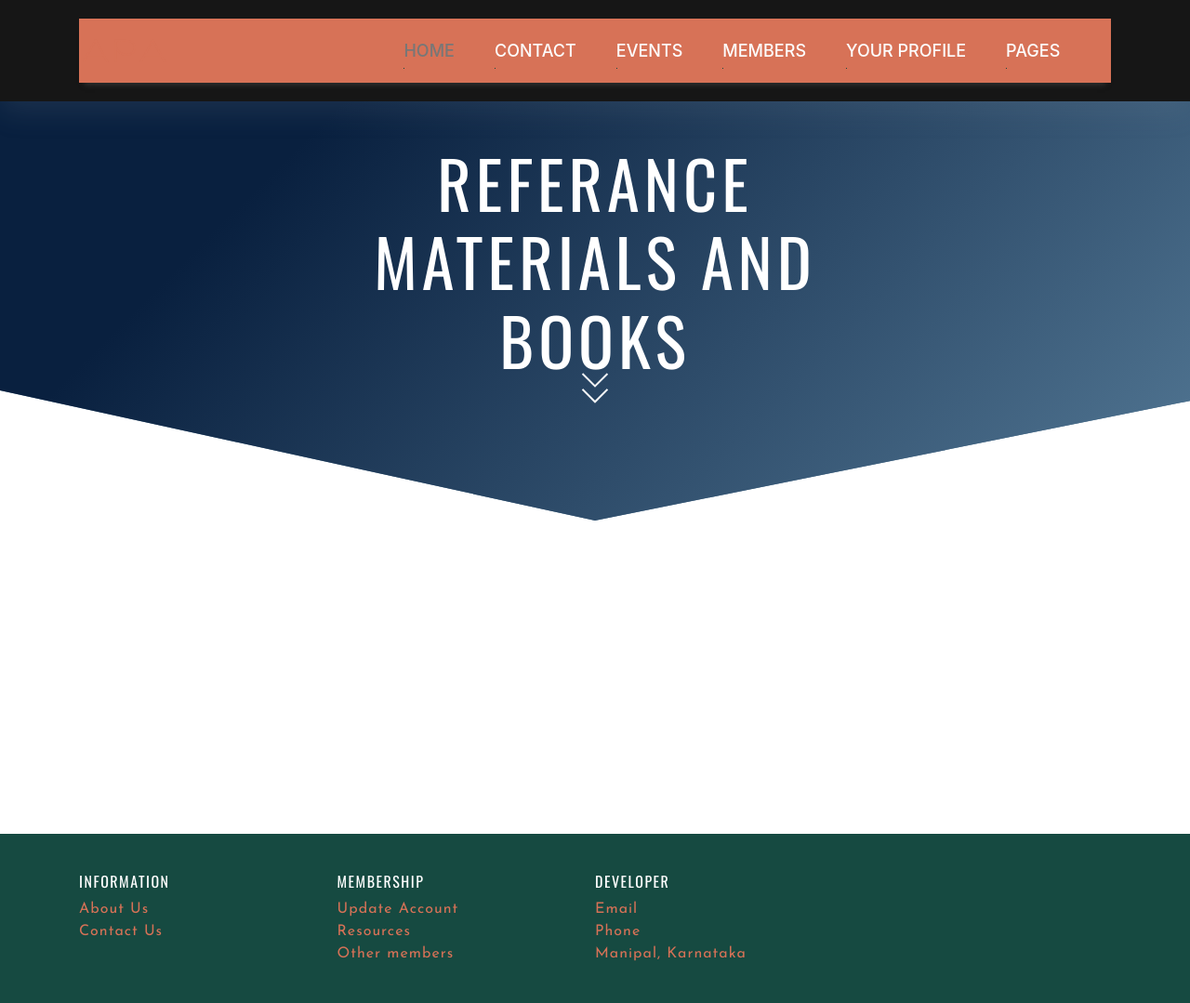
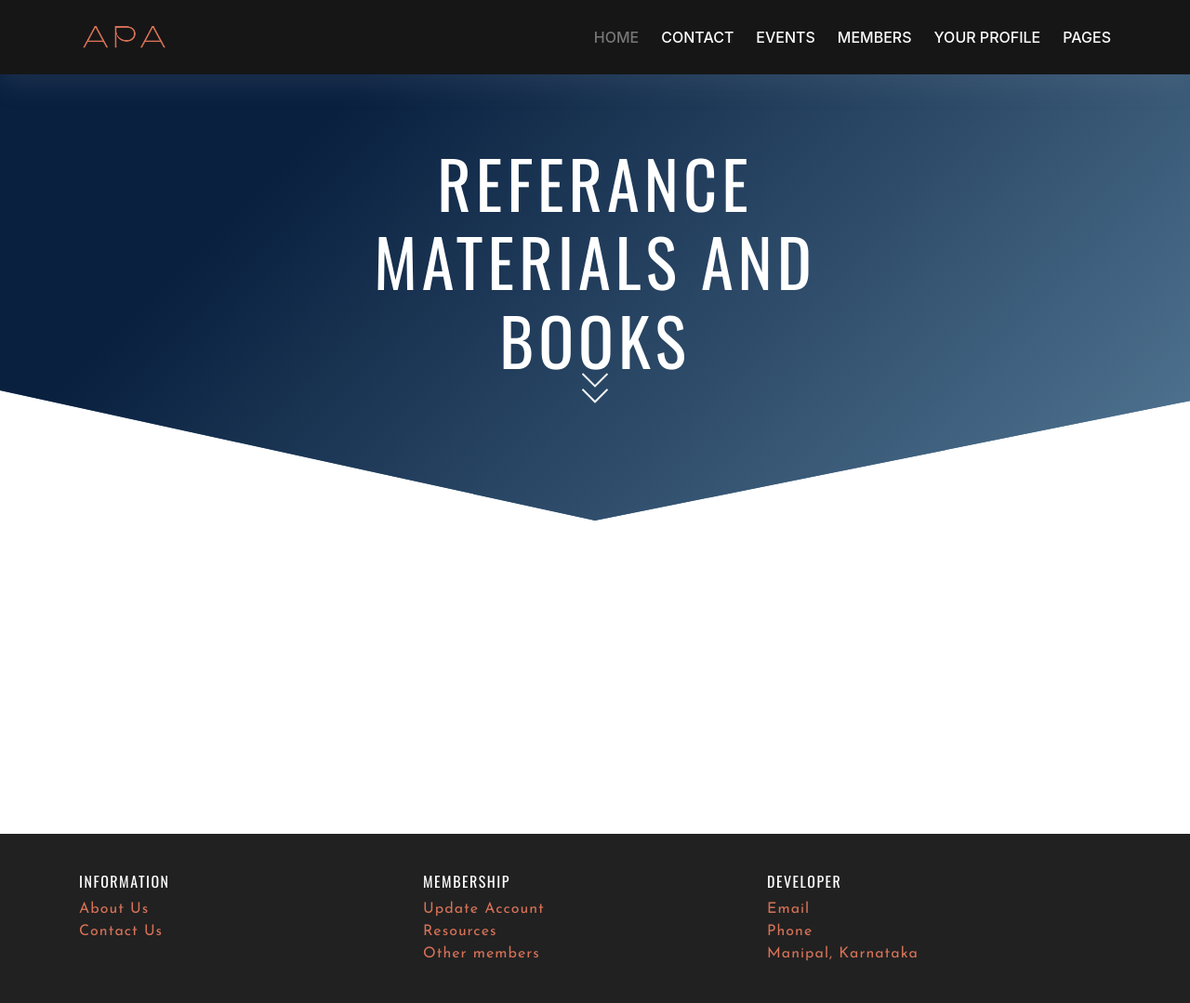
Before and after one commit to InshaManowar/apa-testing, a Django app: page /resources/ in a window 1280 px wide. Shown: the whole page at 93% size. Run offline with Django 3.2, Linux system fonts and the light colour scheme; a user stored in the database is signed in; data that the repository does not hold is empty; parts of the project's set-up code (start-up, migrations or seed data) failed here and were passed over; some libraries are stand-ins or nearby versions.

Commit message:
changes resources navbar

```diff
--- a/apa/accounts/models.py
+++ b/apa/accounts/models.py
@@ -55,7 +55,7 @@ class Account(AbstractBaseUser):
     is_active= models.BooleanField(default=False)
     is_staff= models.BooleanField(default=False)
     is_superuser= models.BooleanField(default=False)
-    profile_image=models.ImageField(upload_to=upload_location, blank=True, null=True, default='accounts/default.png')
+    profile_image=models.ImageField(upload_to=upload_location, blank=True, null=True)
 
 
 
--- a/apa/accounts/templates/accounts/base.html
+++ b/apa/accounts/templates/accounts/base.html
@@ -53,7 +53,7 @@
 			  <a class="nav-link dropdown-toggle" data-toggle="dropdown" href="#" role="button" aria-haspopup="true" aria-expanded="false">YOUR PROFILE </a>
 			  <div class="dropdown-menu">
 				<a class="dropdown-item" href="{% url 'account_update' %}">Update Profile</a>
-				<a class="dropdown-item" href="{% url 'account_update' %}">Change Password</a>
+				<a class="dropdown-item" href="{% url 'password_change' %}">Change Password</a>
 				<hr>
 				<a class="dropdown-item" href="{% url 'logout' %}">Logout</a>
 			  </div>
--- a/apa/events/templates/events/base.html
+++ b/apa/events/templates/events/base.html
@@ -111,7 +111,7 @@
               <a class="nav-link dropdown-toggle" data-toggle="dropdown" href="#" role="button" aria-haspopup="true" aria-expanded="false">YOUR PROFILE </a>
               <div class="dropdown-menu">
                 <a class="dropdown-item" href="{% url 'account_update' %}">Update Profile</a>
-                <a class="dropdown-item" href="{% url 'account_update' %}">Change Password</a>
+                <a class="dropdown-item" href="{% url 'password_change' %}">Change Password</a>
                 <hr>
                 <a class="dropdown-item" href="{% url 'logout' %}">Logout</a>
               </div>
--- a/apa/home/models.py
+++ b/apa/home/models.py
@@ -30,13 +30,12 @@ class Video(models.Model):
     created_time = models.DateTimeField( default= datetime.now())
     class Meta:
             ordering = ['-created_time', ]
-
-
+    def __str__(self):
+        return self.title
 
 class VideoDisplay(models.Model):
     videos = models.ForeignKey(Video, default=None, on_delete=models.CASCADE)
     display = models.TextField( default = None, blank=True)
-
 
 
 class VideoSidebar(models.Model):
--- a/apa/home/static/home/event-copy.css
+++ b/apa/home/static/home/event-copy.css
@@ -23,95 +23,6 @@ html {
       overflow-x: hidden !important ;
   }
   /*NAVBAR CODE STARTS HERE*/
-  nav {
-    position: -webkit-sticky;
-    position: sticky;
-    /* sticky or fixed are fine */
-    position: fixed;
-    top: 4;
-    color: rgb(17, 12, 12) !important;
-    height: 69px;
-    z-index: 2;
-    width: 100%;
-    margin-left: auto;
-    box-shadow: 0 8px 6px -6px rgb(51, 51, 51);
-
-    background: var(--my-tomato); /* background when scroll is in the top */
-    transition: background 2s; /* control how smooth the background changes */
-    }
-
-  nav.scrolled {
-    background-color: var(--my-tomato);
-    color: white !important;
-      -webkit-box-shadow: 0 8px 6px -6px rgb(48, 47, 47);
-  -moz-box-shadow: 0 8px 6px -6px rgb(66, 66, 66);
-  box-shadow: rgba(0, 0, 0, 0.09) 0px 2px 1px, rgba(0, 0, 0, 0.09) 0px 4px 2px, rgba(0, 0, 0, 0.09) 0px 8px 4px, rgba(0, 0, 0, 0.09) 0px 16px 8px, rgba(0, 0, 0, 0.09) 0px 32px 16px;color: black !important;
-  /* control how smooth the background changes */
-
-  }
-  .dropdown-content {
-  display: none;
-  position: absolute;
-  background-color: #f1f1f1 !important;
-  min-width: 160px;
-  box-shadow: 0px 2px 15px 0px rgba(0, 0, 0, 0.2);
-  z-index: 1;
-  }
-
-  .dropdown-content a {
-  color: black !important;
-  padding: 12px 16px;
-  text-decoration: none;
-  display: block;
-  }
-
-  .dropdown-content a:hover {
-  background-color: #ddd;
-  }
-
-  a.dropdown-item{
-    color: #000 !important;
-  }
-  a.dropdown-item:hover{
-    color: gray !important;
-    background-color: var(--my-tomato) !important;
-  }
-
-.dropdown:hover .dropdown-content {
-display: block;
-}
-nav li {
-margin: 3% !important;
-font-size: 20px !important;
-}
-nav ul {
-margin-right: 12% !important;
-padding: 3%;
-color: var(--my-black) !important;
-}
-.navbar-nav li a {
-font-size: 18px;
-position: relative;
-}
-.navbar-nav li a:before {
-content: '';
-position: absolute;
-top: 100%;
-bottom: 50%;
-width: 1%;
-height: 3%;
-background: var(--green-deep);
-transition: all 0.3s linear;
-}
-
-.navbar-nav li a:hover:before {
-width: 80%;
-}
-
-.navbar-nav li a:hover {
-color: white !important;
-
-}
 
 .img-fluid{
 padding-top: 100px;
@@ -329,61 +240,8 @@ border-radius: 30%;
   ======================
   */
 
-  .footer {
-    background-color: var(--green-deep);
-    padding: 2.6rem 1rem;
-    line-height: 1.5rem;
-    height: auto;
-  }
+  @media only screen and (max-width: 768px) {
 
-
-
-  .footer-top__box span {
-    margin-right: 1rem;
-  }
-
-  .footer__top {
-    display: grid;
-    grid-template-columns: repeat(4, 1fr);
-    color: var(--green-light);
-  }
-
-  .footer-top__box a:link,
-  .footer-top__box a:visited {
-    display: block;
-    color: var(--grey);
-    font-size: 1rem;
-    transition: 0.6s;
-  }
-
-  .footer-top__box a:hover {
-    color: var(--my-yellow) ;
-  }
-
-  .footer-top__box div {
-    color: var(--grey);
-    font-size: 1rem;
-
-
-  }
-
-  .footer-top__box h3 {
-    font-size: 1rem;
-    font-weight: 400;
-  }
-
-  @media only screen and (max-width: 998px) {
-    .footer__top {
-      grid-template-columns: repeat(2, 1fr);
-      row-gap: 2rem;
-    }
-  }
-
-  @media only screen and (max-width: 768px) {
-    .footer__top {
-      grid-template-columns: 1fr;
-      row-gap: 2rem;
-    }
     .apa-image{
       width: 300px;
     }
--- a/apa/home/static/home/popup.js
+++ b/apa/home/static/home/popup.js
@@ -3,6 +3,7 @@
 PopUp
 =============
  */
+/*
 const popup = document.querySelector(".popup");
 const closePopup = document.querySelector(".popup__close");
 
@@ -17,3 +18,4 @@ if (popup) {
     }, 500);
   });
 }
+*/
--- a/apa/home/templates/home/base.html
+++ b/apa/home/templates/home/base.html
@@ -132,7 +132,7 @@
                 <a class="nav-link dropdown-toggle" data-toggle="dropdown" href="#" role="button" aria-haspopup="true" aria-expanded="false">YOUR PROFILE </a>
                 <div class="dropdown-menu">
                   <a class="dropdown-item" href="{% url 'account_update' %}">Update Profile</a>
-                  <a class="dropdown-item" href="{% url 'account_update' %}">Change Password</a>
+                  <a class="dropdown-item" href="{% url 'password_change' %}">Change Password</a>
                   <hr>
                   <a class="dropdown-item" href="{% url 'logout' %}">Logout</a>
                 </div>
--- a/apa/home/templates/home/home.html
+++ b/apa/home/templates/home/home.html
@@ -74,7 +74,7 @@
 
 
 
-  <div id="myModal" class="modal fade"  style="width: 100%; height: 120%;">
+  <!-- <div id="myModal" class="modal fade"  style="width: 100%; height: 120%;">
     <div class="modal-dialog">
       {% for new in events %}
       <div class="modal-content">
@@ -90,9 +90,7 @@
     </div>
       {% endfor %}
     </div>
-</div>
-
-
+</div> -->
 
 
  <div class="team-boxed p-0" style="margin-bottom: 2%;">
```
